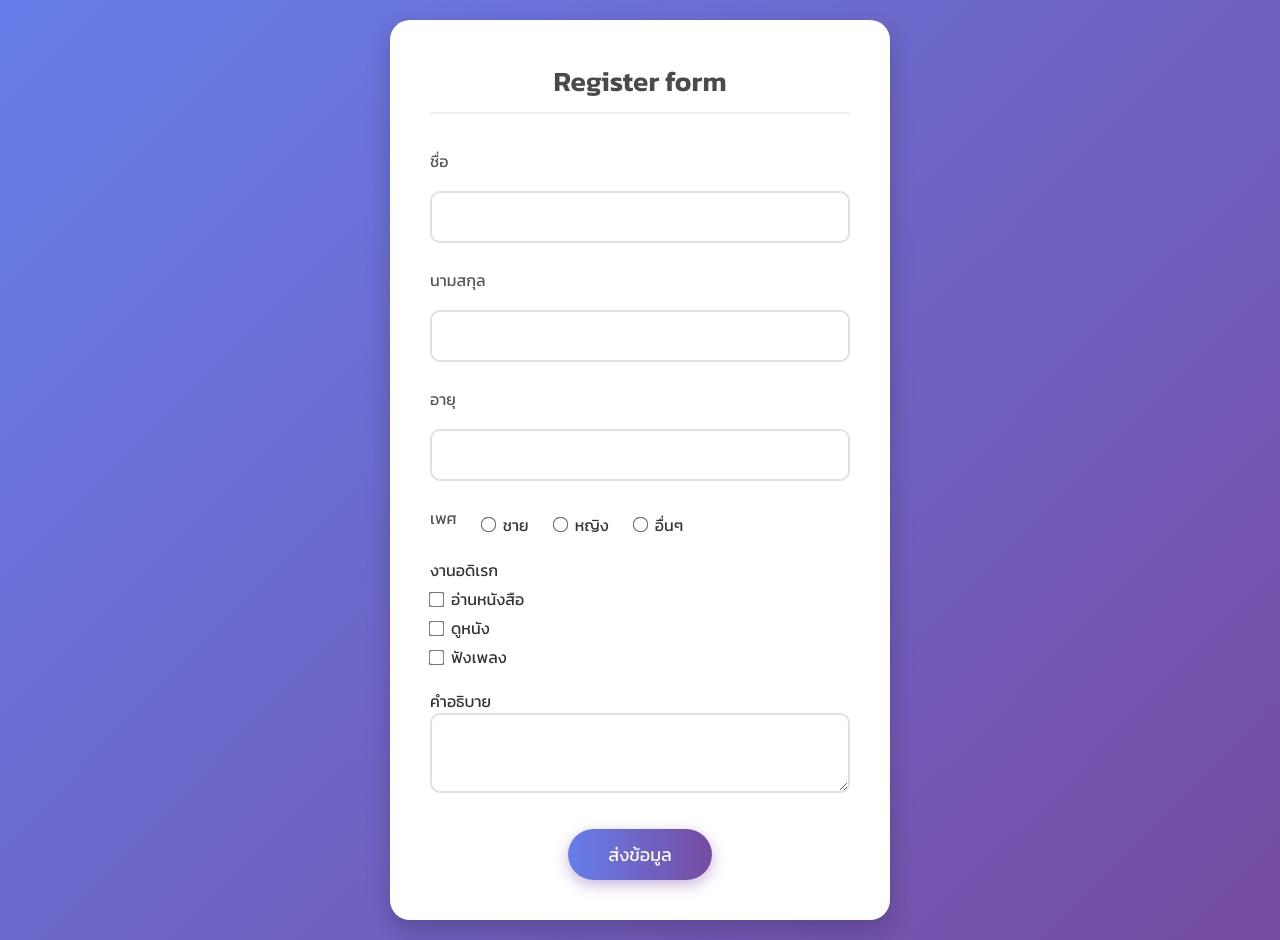
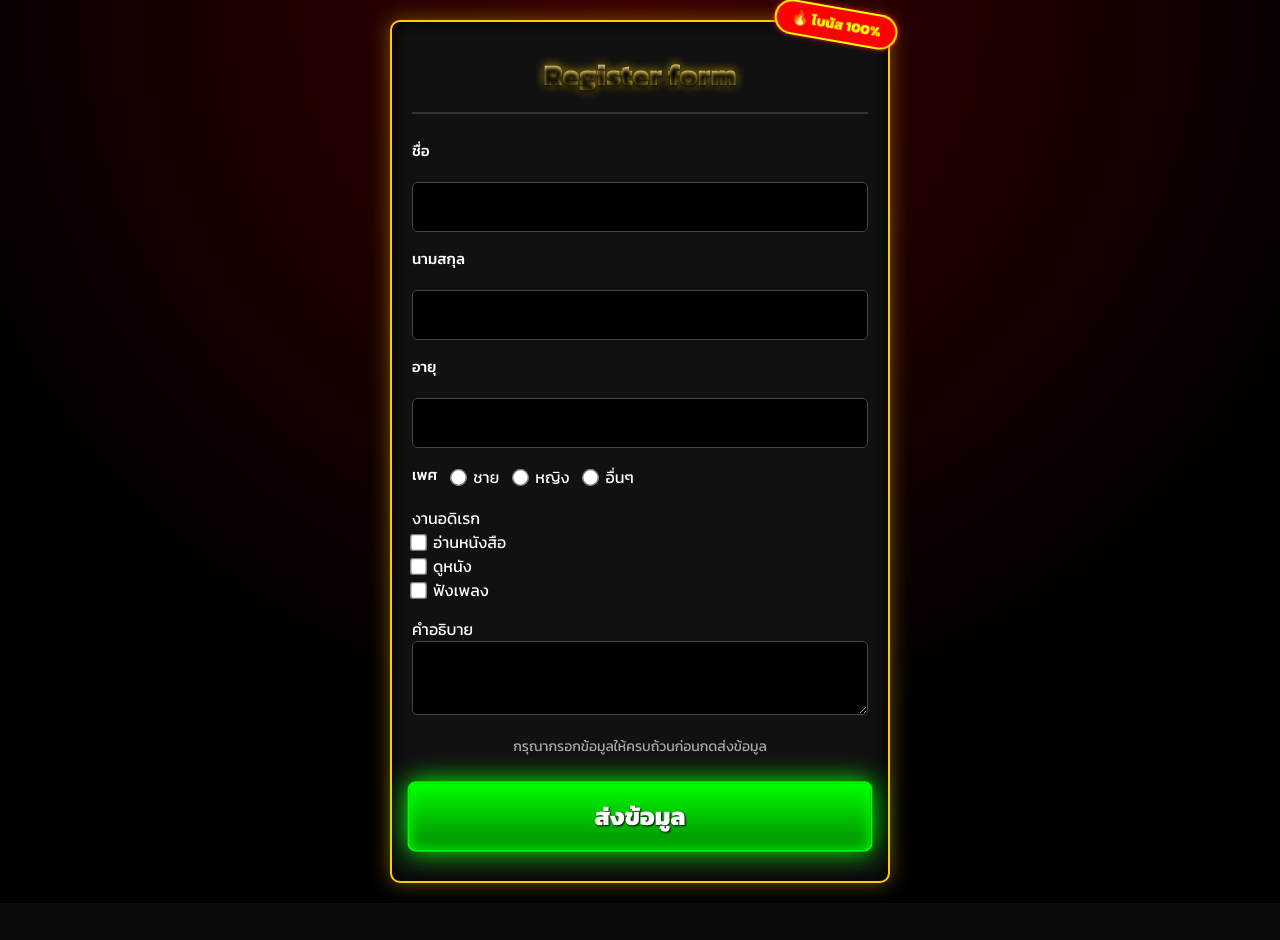
Before and after one commit to thanawatnitc-hue/241_700, a plain HTML site: page FEND BEND DOCker/index.html in a window 1280 px wide. After the commit the page ends 903 px from the top, so only its background shows below. Drawn offline with nearby package versions, Linux system fonts and the light colour scheme.

Commit message:
Add files via upload

```diff
--- a/FEND BEND DOCker/index.html
+++ b/FEND BEND DOCker/index.html
@@ -30,36 +30,40 @@
             <div class="header-form">เพศ</div>
             <div class="flex">
                 <div>
-                    <input name="gender" type="radio"> ชาย
+                    <input name="gender" type="radio" value="ชาย"> ชาย
                 </div>
                 <div>
-                    <input name="gender" type="radio"> หญิง
+                    <input name="gender" type="radio" value="หญิง"> หญิง
                 </div>
                 <div>
-                    <input name="gender" type="radio"> อื่นๆ
+                    <input name="gender" type="radio" value="อื่นๆ"> อื่นๆ
                 </div>
             </div>
         </div>
         <div class="form-input">
             งานอดิเรก
             <div>
-                <input name="interest" type="checkbox" value="อ่านหนังสือ"> อ่านหนังสือ
+                <input name="interests" type="checkbox" value="อ่านหนังสือ"> อ่านหนังสือ
             </div>
             <div>
-                <input name="interest" type="checkbox" value="ดูหนัง"> ดูหนัง
+                <input name="interests" type="checkbox" value="ดูหนัง"> ดูหนัง
             </div>
             <div>
-                <input name="interest" type="checkbox" value="ฟังเพลง"> ฟังเพลง
+                <input name="interests" type="checkbox" value="ฟังเพลง"> ฟังเพลง
             </div>
         </div>
-        <div class="form-input">
+        <div class="form-input" >
             คำอธิบาย
             <textarea name="description"></textarea>
+        </div>
+        <div class="message" id="message">
+                กรุณากรอกข้อมูลให้ครบถ้วนก่อนกดส่งข้อมูล
         </div>
         <div class="center">
             <button onclick="submitData()" class="button">ส่งข้อมูล</button>
         </div>
     </div>
+    <script src="https://cdn.jsdelivr.net/npm/axios@1.13.2/dist/axios.min.js"></script>
     <script src="index.js"></script>
 </body>
 </html>
--- a/FEND BEND DOCker/styles.css
+++ b/FEND BEND DOCker/styles.css
@@ -1,148 +1,203 @@
-/* นำเข้าฟอนต์ Kanit จาก Google Fonts */
-@import url('https://fonts.googleapis.com/css2?family=Kanit:wght@300;400;600&display=swap');
+/* นำเข้าฟอนต์ Kanit */
+@import url('https://fonts.googleapis.com/css2?family=Kanit:wght@300;400;500;700;800&display=swap');
 
-/* ตั้งค่าพื้นฐาน */
 * {
     box-sizing: border-box;
     margin: 0;
     padding: 0;
 }
 
+/* พื้นหลังสีดำ-เทาเข้มๆ แบบเว็บสล็อต */
 body {
     font-family: 'Kanit', sans-serif;
-    background: linear-gradient(135deg, #667eea 0%, #764ba2 100%); /* พื้นหลังไล่สีสวยๆ */
+    background: #0a0a0a;
+    background-image: radial-gradient(circle at 50% 0%, #3a0000 0%, #000000 70%); /* แสงสีแดงสลัวๆ ตรงกลาง */
     min-height: 100vh;
     display: flex;
-    justify-content: center;
+    flex-direction: column; /* เผื่อใส่แถบประกาศด้านบน */
     align-items: center;
     padding: 20px;
-    color: #333;
+    color: #ffffff;
 }
 
-/* กล่อง Container หลัก */
-.container {
-    background-color: #ffffff;
+/* 🚨 แถบประกาศเลื่อนๆ (ใส่ <div class="marquee-container"> แจ้งเตือนถอนเงิน... </div>) */
+.marquee-container {
     width: 100%;
     max-width: 500px;
-    padding: 40px;
-    border-radius: 20px;
-    box-shadow: 0 10px 25px rgba(0, 0, 0, 0.2); /* เงานุ่มๆ */
-    animation: fadeIn 0.5s ease-in-out;
+    background: linear-gradient(90deg, #ff0000, #800000);
+    color: #ffff00;
+    font-size: 16px;
+    font-weight: 600;
+    padding: 8px 15px;
+    border: 1px solid #ffcc00;
+    border-radius: 5px;
+    margin-bottom: 20px;
+    overflow: hidden;
+    white-space: nowrap;
+    box-shadow: 0 0 10px rgba(255, 0, 0, 0.5);
 }
 
-/* หัวข้อฟอร์ม */
-.header {
-    font-size: 28px;
-    font-weight: 600;
-    text-align: center;
-    margin-bottom: 30px;
-    color: #4a4a4a;
-    border-bottom: 2px solid #f0f0f0;
-    padding-bottom: 10px;
+.marquee-content {
+    display: inline-block;
+    animation: scrollText 10s linear infinite;
 }
 
-/* จัดการ Layout ของ Input */
+@keyframes scrollText {
+    0% { transform: translateX(100%); }
+    100% { transform: translateX(-100%); }
+}
+
+/* กล่องฟอร์มหลัก ดำขลับ ตัดขอบทองวิบวับ */
+.container {
+    background: #111111;
+    width: 100%;
+    max-width: 500px;
+    padding: 30px 20px;
+    border: 2px solid #ffcc00; /* ขอบทอง */
+    border-radius: 10px;
+    box-shadow: 0 0 20px rgba(255, 204, 0, 0.4), inset 0 0 20px rgba(0, 0, 0, 0.9);
+    position: relative;
+}
+
+/* ป้าย โบนัส 100% แปะมุมกล่อง */
+.container::after {
+    content: '🔥 โบนัส 100%';
+    position: absolute;
+    top: -15px;
+    right: -10px;
+    background: #ff0000;
+    color: #ffff00;
+    padding: 5px 15px;
+    font-weight: 800;
+    font-size: 14px;
+    border: 2px solid #ffff00;
+    border-radius: 20px;
+    box-shadow: 0 0 10px #ff0000;
+    animation: blinkBadge 0.5s infinite alternate;
+    transform: rotate(10deg);
+}
+
+@keyframes blinkBadge {
+    0% { transform: scale(1) rotate(10deg); box-shadow: 0 0 5px #ff0000; }
+    100% { transform: scale(1.1) rotate(10deg); box-shadow: 0 0 20px #ff0000, 0 0 10px #ffff00; }
+}
+
+/* หัวข้อ สมัครสมาชิก สีทองสว่างๆ */
+.header {
+    font-size: 30px;
+    font-weight: 800;
+    text-align: center;
+    margin-bottom: 25px;
+    color: #ffcc00; /* สีทองเว็บพนัน */
+    text-shadow: 0px 2px 4px rgba(0,0,0,1), 0 0 10px rgba(255, 204, 0, 0.8);
+    background: -webkit-linear-gradient(#fff, #ffcc00);
+    -webkit-background-clip: text;
+    -webkit-text-fill-color: transparent;
+    border-bottom: 2px solid #333;
+    padding-bottom: 15px;
+}
+
 .form-input {
-    margin-bottom: 20px;
+    margin-bottom: 15px;
 }
 
 .header-form {
     font-weight: 500;
-    margin-bottom: 8px;
-    color: #555;
-    font-size: 16px;
+    margin-bottom: 5px;
+    color: #cccccc;
+    font-size: 15px;
 }
 
-/* จัดการ Input Text, Number และ Textarea */
+/* ช่องกรอกข้อมูล สีดำ ขอบเทา */
 .form, textarea {
     width: 100%;
     padding: 12px 15px;
-    border: 2px solid #e0e0e0;
-    border-radius: 10px;
+    background: #000000;
+    border: 1px solid #444444;
+    border-radius: 5px;
+    color: #ffcc00; /* พิมพ์แล้วเป็นสีทอง */
     font-family: 'Kanit', sans-serif;
     font-size: 16px;
-    transition: all 0.3s ease;
+    transition: all 0.3s;
     outline: none;
 }
 
-textarea {
-    resize: vertical;
-    min-height: 80px;
+/* ตอนกดพิมพ์ ขอบจะเรืองแสงสีเขียว/ทอง */
+.form:focus, textarea:focus {
+    border-color: #00ff00; /* สีเขียวนีออน */
+    box-shadow: 0 0 10px rgba(0, 255, 0, 0.5);
+    background: #1a1a1a;
 }
 
-/* เอฟเฟกต์ตอนกดช่องกรอกข้อมูล */
-.form:focus, textarea:focus {
-    border-color: #764ba2;
-    box-shadow: 0 0 8px rgba(118, 75, 162, 0.2);
-}
-
-/* การจัดวางแบบ Flex (สำหรับชื่อ นามสกุล อายุ เพศ) */
+/* ปรับ Flex และ Radio */
 .flex {
     display: flex;
-    gap: 10px;
+    gap: 15px;
     align-items: center;
     flex-wrap: wrap;
 }
 
-/* ปรับแต่งส่วน Radio และ Checkbox */
 .gender .flex div,
 .form-input div {
     display: flex;
     align-items: center;
-    margin-right: 15px;
-    margin-top: 5px;
+    color: #ffffff;
     cursor: pointer;
 }
 
 input[type="radio"], input[type="checkbox"] {
-    accent-color: #764ba2; /* เปลี่ยนสีปุ่มเลือกให้เข้าธีม */
-    transform: scale(1.2);
+    accent-color: #00ff00;
+    transform: scale(1.3);
     margin-right: 8px;
     cursor: pointer;
 }
 
-/* ปุ่มกด */
+/* 🟢 ปุ่มกดยืนยัน (สีเขียวแบบ Line กระพริบดึงดูดสายตา) */
 .center {
     display: flex;
     justify-content: center;
-    margin-top: 30px;
+    margin-top: 25px;
 }
 
 .button {
-    background: linear-gradient(90deg, #667eea 0%, #764ba2 100%);
-    color: white;
-    border: none;
-    padding: 12px 40px;
-    font-size: 18px;
+    width: 100%;
+    background: linear-gradient(180deg, #00ff00 0%, #008800 100%);
+    color: #ffffff;
+    border: 2px solid #00ff00;
+    padding: 15px 0;
+    font-size: 24px;
+    font-weight: 800;
     font-family: 'Kanit', sans-serif;
-    border-radius: 50px;
+    border-radius: 8px;
     cursor: pointer;
-    box-shadow: 0 5px 15px rgba(118, 75, 162, 0.4);
-    transition: transform 0.2s, box-shadow 0.2s;
+    text-shadow: 1px 1px 2px #000000;
+    box-shadow: 0 5px 15px rgba(0, 255, 0, 0.4);
+    animation: pulseButton 1s infinite alternate;
 }
 
 .button:hover {
-    transform: translateY(-2px);
-    box-shadow: 0 8px 20px rgba(118, 75, 162, 0.6);
+    background: linear-gradient(180deg, #33ff33 0%, #00aa00 100%);
 }
 
 .button:active {
-    transform: translateY(1px);
+    transform: scale(0.98);
 }
 
-/* Animation เล็กน้อยตอนโหลด */
-@keyframes fadeIn {
-    from { opacity: 0; transform: translateY(20px); }
-    to { opacity: 1; transform: translateY(0); }
+@keyframes pulseButton {
+    0% { box-shadow: 0 0 10px #008800; transform: scale(1); }
+    100% { box-shadow: 0 0 25px #00ff00, 0 0 15px #00ff00 inset; transform: scale(1.02); }
 }
 
-/* ปรับแต่งสำหรับมือถือ */
-@media (max-width: 480px) {
-    .container {
-        padding: 20px;
-    }
-    .flex.form-input {
-        flex-direction: column;
-        align-items: flex-start;
-    }
+/* ข้อความด้านล่างปุ่ม (เช่น มีปัญหาติดต่อแอดมิน) */
+.message {
+    margin-top: 15px;
+    text-align: center;
+    font-size: 14px;
+    color: #aaaaaa;
 }
+.message span {
+    color: #00ff00;
+    font-weight: bold;
+    text-decoration: underline;
+    cursor: pointer;
+}
```
Also changed, not shown: FEND BEND DOCker/index.js (+65 -13 lines).
